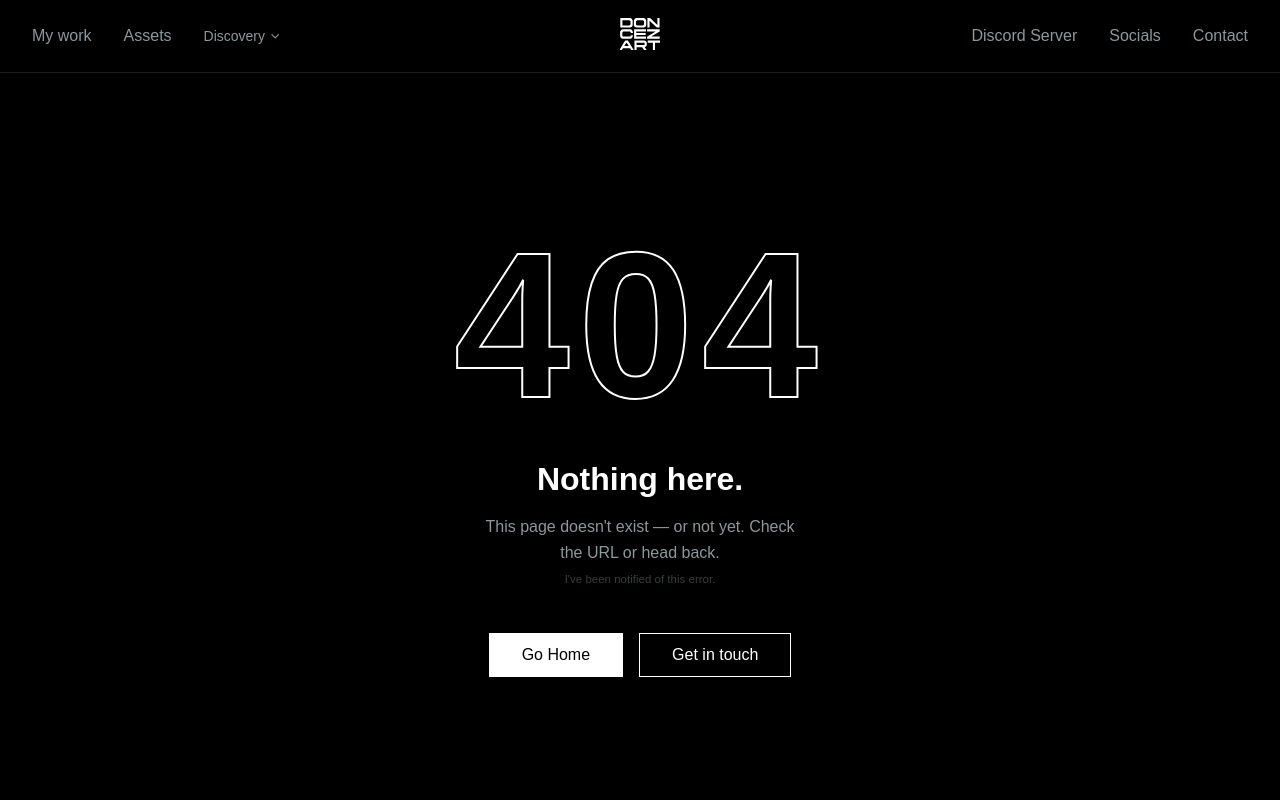
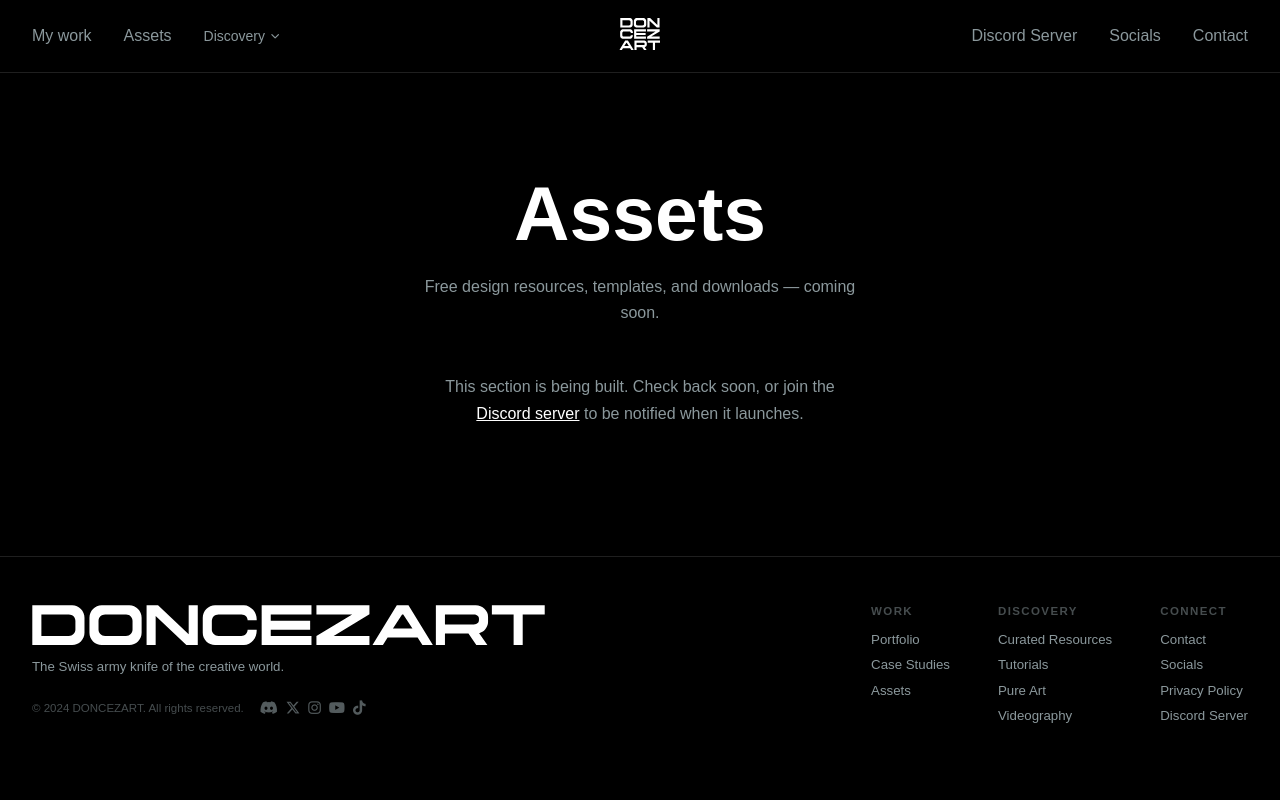
Before and after one commit to doncezart/doncezart-site, a SvelteKit app: page /assets in a window 1280 px wide. Before the commit this address had no page. Shown: the top 800 px of the page. Built offline with nearby package versions, Linux system fonts and the light colour scheme; a web font is replaced by a local one.

Commit message:
feat: add assets placeholder page

```diff
--- /dev/null
+++ b/src/routes/assets/+page.svelte
@@ -0,0 +1,40 @@
+<script>
+    import PageHeader from '$lib/components/ui/PageHeader.svelte';
+</script>
+
+<svelte:head>
+    <title>Assets — DONCEZART</title>
+    <meta name="description" content="Free design assets and resources from DONCEZART — coming soon." />
+</svelte:head>
+
+<PageHeader
+    title="Assets"
+    subtitle="Free design resources, templates, and downloads — coming soon."
+/>
+
+<div class="coming-soon">
+    <p>This section is being built. Check back soon, or join the <a href="https://discord.gg/aJUAyFVyqM" target="_blank" rel="noopener noreferrer">Discord server</a> to be notified when it launches.</p>
+</div>
+
+<style>
+    .coming-soon {
+        text-align: center;
+        padding-bottom: var(--space-4xl);
+        max-width: 48ch;
+        margin: 0 auto;
+    }
+
+    p {
+        font-family: var(--font-body);
+        font-size: var(--text-base);
+        color: var(--color-text-secondary);
+        line-height: 1.7;
+    }
+
+    a {
+        color: var(--color-text-primary);
+    }
+    a:hover {
+        opacity: 0.7;
+    }
+</style>
```
